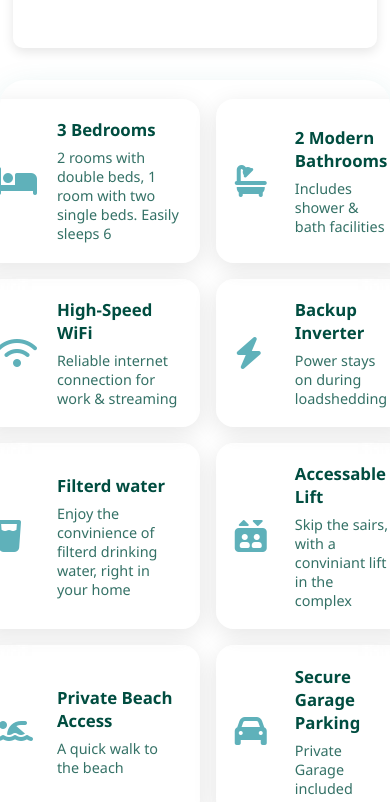
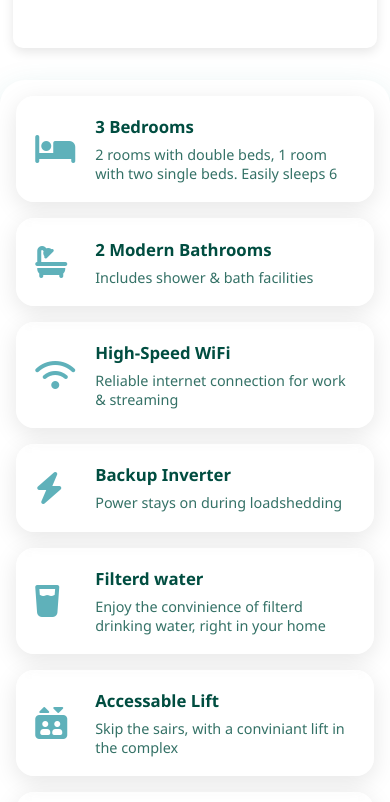
Before and after one commit to Steyn-beukes/lucien-sands-401, a plain HTML site: page index.html in a window 390 px wide. Shown: the part 2902-3704 px from the top of the page. Drawn offline with Linux system fonts and the light colour scheme.

Commit message:
Add files via upload

```diff
--- a/style.css
+++ b/style.css
@@ -471,7 +471,7 @@ input#r1:checked ~ .carousel-indicators label:nth-child(1), input#r2:checked ~ .
   justify-content: center;
   gap: 2rem;
   padding: 2.5rem 3.5rem;
-  background: rgba(255 255 255 / 0.12);
+  background: rgba(255, 255, 255, 0.12);
   border-radius: 25px;
   backdrop-filter: blur(24px) saturate(180%);
   -webkit-backdrop-filter: blur(24px) saturate(180%);
@@ -480,17 +480,18 @@ input#r1:checked ~ .carousel-indicators label:nth-child(1), input#r2:checked ~ .
     inset 0 0 40px rgba(255, 255, 255, 0.15);
   font-family: 'Segoe UI', Tahoma, Geneva, Verdana, sans-serif;
   color: #004d40;
-  max-width: 1200px;
+  max-width: 100%;
   margin: 2rem auto;
   overflow: hidden;
 }
 
+/* Info card styling */
 .info-card {
   display: flex;
   align-items: center;
   gap: 1.3rem;
   flex: 1 1 280px;
-  background: rgba(255 255 255 / 0.35);
+  background: rgba(255, 255, 255, 0.35);
   border-radius: 18px;
   padding: 1.6rem 2rem;
   box-shadow:
@@ -498,13 +499,16 @@ input#r1:checked ~ .carousel-indicators label:nth-child(1), input#r2:checked ~ .
     inset 0 0 10px rgba(255, 255, 255, 0.3);
   transition: transform 0.3s ease, box-shadow 0.3s ease;
   cursor: default;
+  max-width: 100%;
+  box-sizing: border-box;
 }
 
 .info-card:hover {
   transform: translateY(-6px);
   box-shadow:
     0 14px 40px rgba(0, 0, 0, 0.18),
-    inset 0 0 15px rgba(255, 255, 255, 0.4); }
+    inset 0 0 15px rgba(255, 255, 255, 0.4);
+}
 
 .info-card i {
   font-size: 2.6rem;
@@ -525,19 +529,19 @@ input#r1:checked ~ .carousel-indicators label:nth-child(1), input#r2:checked ~ .
   color: #004d40cc;
 }
 
-/* 📱 Mobile Optimization: 2 cards side by side */ @media (max-width: 768px) {
+/* Medium screens: switch to grid layout with 2 columns */
+@media (max-width: 600px) {
   .glass-info-strip {
     display: grid;
-    grid-template-columns: repeat(2, 1fr);
-    padding: 1.2rem 1rem;
+    grid-template-columns: 1fr 1fr;
     gap: 1rem;
+    padding: 1.2rem;
   }
 
   .info-card {
-    padding: 1.2rem 1.2rem;
+    padding: 1.2rem;
     gap: 1rem;
     flex: 1 1 auto;
-
   }
 
   .info-card i {
@@ -553,6 +557,18 @@ input#r1:checked ~ .carousel-indicators label:nth-child(1), input#r2:checked ~ .
   }
 }
 
+/* Small screens: single column layout */
+@media (max-width: 480px) {
+  .glass-info-strip {
+    display: block;
+    padding: 1rem;
+  }
+
+  .info-card {
+    width: 100%;
+    margin-bottom: 1rem;
+  }
+}
 
 .footer-content a {
     color: rgb(0, 10, 68);
```
